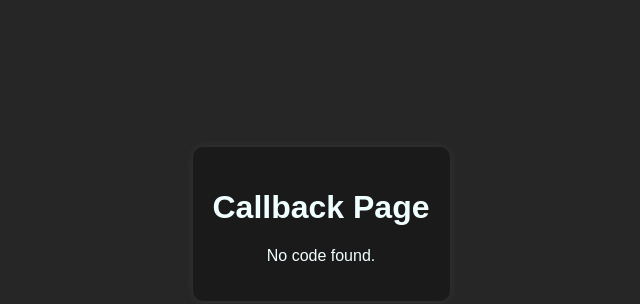
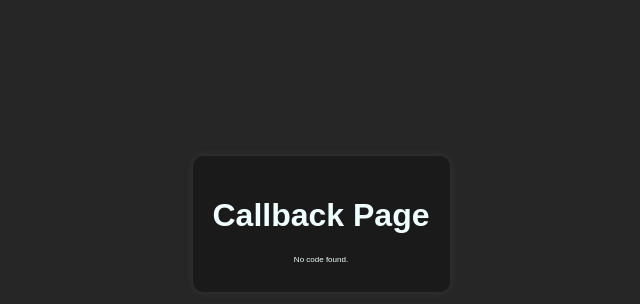
Before and after one commit to kanye4king/kanye4king.github.io, a plain HTML site: page callback/index.html in a window 1280 px wide. Shown: the part 184-488 px from the top of the page, without its empty margins (319-959 px from the left). Drawn offline with Linux system fonts and the light colour scheme.

Commit message:
Update index.html

```diff
--- a/callback/index.html
+++ b/callback/index.html
@@ -28,6 +28,9 @@
             border-radius: 10px;
             box-shadow: 0 0 10px rgba(190, 189, 189, 0.1);
         }
+        p{
+            font-size: 8px;
+        }
     </style>
 </head>
 <body>
```
